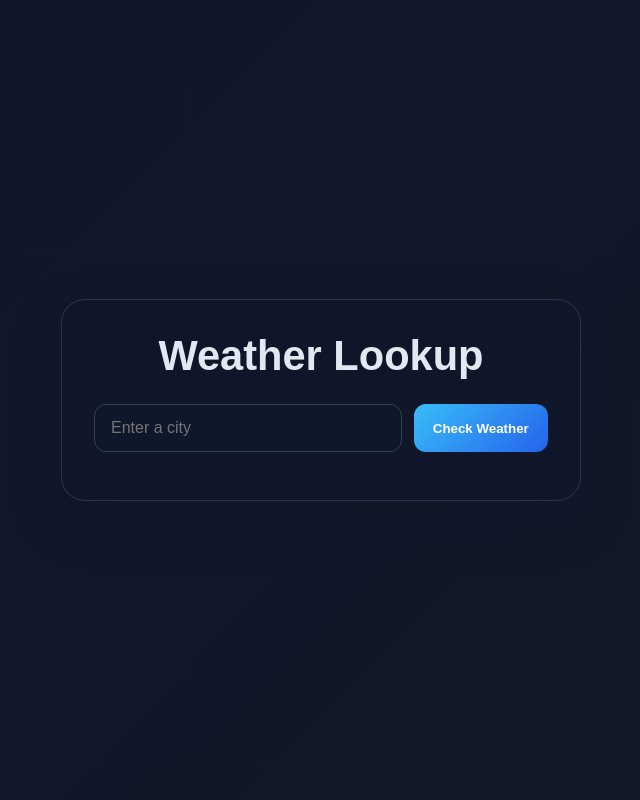
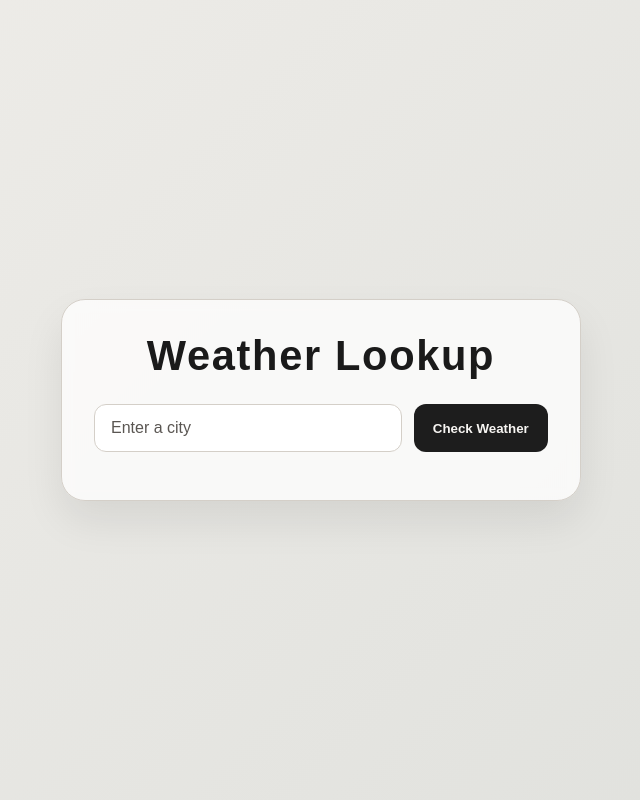
Before and after one commit to ercoja/ProjectCharlie, a Flask app: page / in a window 1280 px wide. Shown: the whole page, without its empty margins (319-959 px from the left). Run offline with Flask 3, Linux system fonts and the light colour scheme.

Commit message:
Refactor CSS styles for improved readability and consistency (minimalist)

```diff
--- a/static/style.css
+++ b/static/style.css
@@ -1,5 +1,23 @@
 * {
   box-sizing: border-box;
+}
+
+:root {
+  --bg: #efede9;
+  --bg-deep: #dfe0dc;
+  --panel: #f8f6f3;
+  --panel-strong: #f1efe9;
+  --card: #ffffff;
+  --text: #1a1a1a;
+  --muted: #5a5652;
+  --border: #d4cfc8;
+  --soft: #e7e1da;
+  --button: #1d1d1d;
+  --button-text: #f7f5f2;
+  --shadow: rgba(17, 17, 17, 0.08);
+  --error-bg: rgba(120, 47, 36, 0.08);
+  --error-text: #7a3a2d;
+  --earth: #8d7a68;
 }
 
 body {
@@ -8,8 +26,8 @@ body {
   display: grid;
   place-items: center;
   font-family: Arial, sans-serif;
-  background: linear-gradient(135deg, #0f172a, #111827);
-  color: #e2e8f0;
+  background: linear-gradient(135deg, var(--bg), var(--bg-deep));
+  color: var(--text);
 }
 
 .weather-app {
@@ -18,17 +36,20 @@ body {
 }
 
 .card {
-  background: rgba(15, 23, 42, 0.8);
-  border: 1px solid rgba(148, 163, 184, 0.2);
+  background: rgba(255, 255, 255, 0.75);
+  border: 1px solid var(--border);
   border-radius: 24px;
-  box-shadow: 0 20px 45px rgba(15, 23, 42, 0.45);
+  box-shadow: 0 20px 40px var(--shadow);
   padding: 2rem;
+  backdrop-filter: blur(6px);
 }
 
 h1 {
   margin: 0 0 1.5rem;
   font-size: clamp(2rem, 4vw, 2.6rem);
   text-align: center;
+  color: var(--text);
+  letter-spacing: 0.04em;
 }
 
 .search-form {
@@ -41,10 +62,14 @@ h1 {
   flex: 1;
   padding: 0.9rem 1rem;
   border-radius: 12px;
-  border: 1px solid #334155;
-  background: #0f172a;
-  color: #f8fafc;
+  border: 1px solid var(--border);
+  background: #fff;
+  color: var(--text);
   font-size: 1rem;
+}
+
+.search-form input::placeholder {
+  color: var(--muted);
 }
 
 .search-form button {
@@ -53,8 +78,13 @@ h1 {
   padding: 0.9rem 1.2rem;
   font-weight: 700;
   cursor: pointer;
-  background: linear-gradient(135deg, #38bdf8, #2563eb);
-  color: white;
+  background: var(--button);
+  color: var(--button-text);
+  transition: opacity 0.2s ease;
+}
+
+.search-form button:hover {
+  opacity: 0.92;
 }
 
 .message {
```
Also changed, not shown: other parts of static/style.css (+19 -15 lines).
